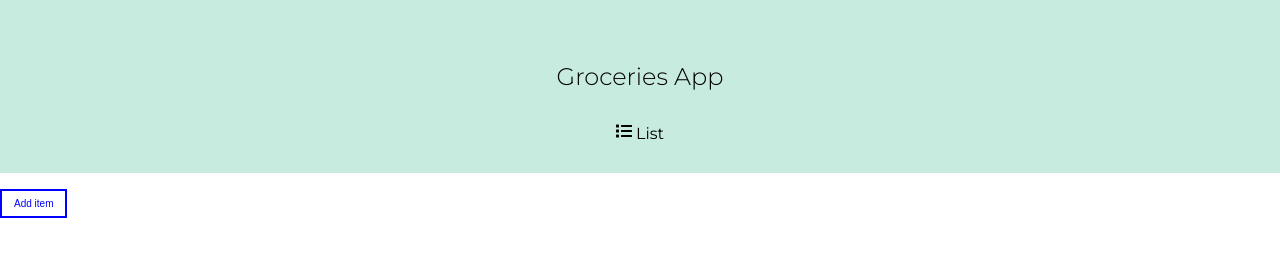
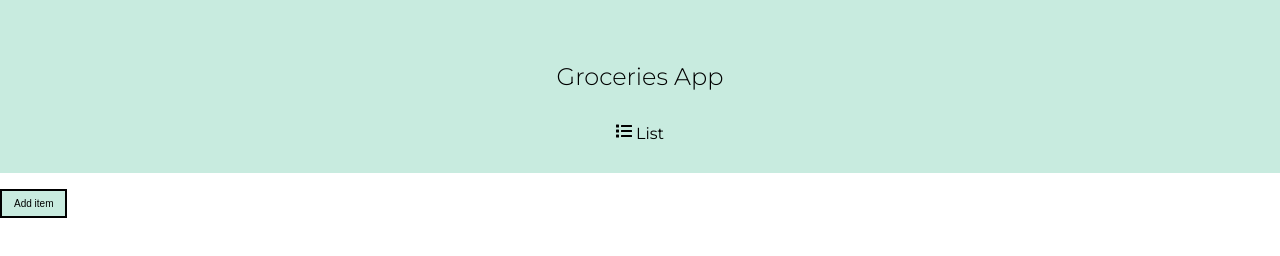
Before and after one commit to Drawbotics/Groceries-App, a React app: page / in a window 1280 px wide. Built offline with nearby package versions, Linux system fonts and the light colour scheme.

Commit message:
Adding style to button

```diff
--- a/src/components/Button/Button.module.scss
+++ b/src/components/Button/Button.module.scss
@@ -3,7 +3,7 @@
     text-decoration: none;
     padding: 7px 12px;
     font-weight: 500;
-    background: none;
-    border: 2px solid blue;
-    color: blue;
+    background: rgb(200, 235, 223);
+    border: 2px solid black;
+    color: black;
 }
```
